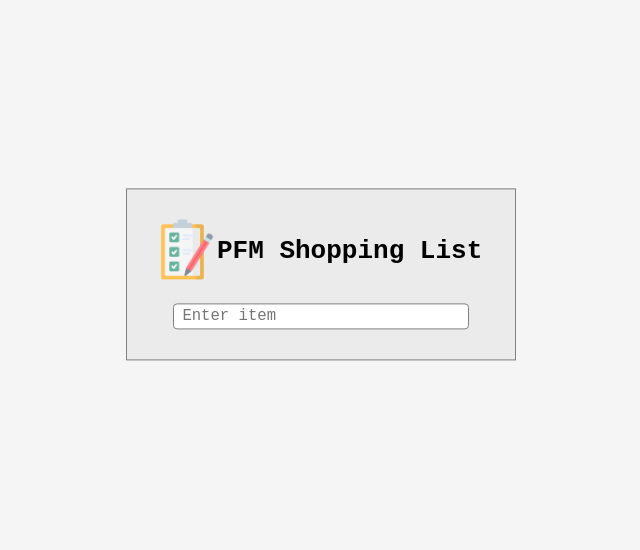
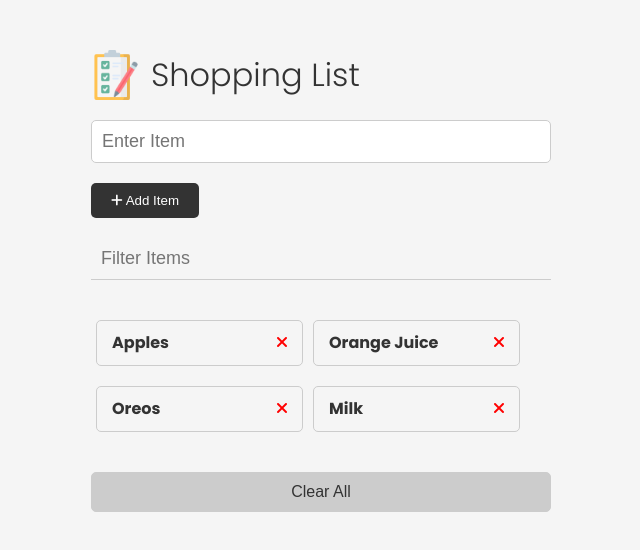
Before and after one commit to Laoditius-M/shoppingList, a plain HTML site: page index.html in a window 1280 px wide. Shown: the whole page, without its empty margins (319-959 px from the left). Drawn offline with Linux system fonts and the light colour scheme.

Commit message:
Laoditius-M

```diff
--- a/index.html
+++ b/index.html
@@ -1,26 +1,69 @@
-<!DOCTYPE html>
+    <!DOCTYPE html>
 <html lang="en">
+
 <head>
-    <meta charset="UTF-8">
-    <meta name="viewport" content="width=device-width, initial-scale=1.0">
-    <title>PFM Shopping List</title>
-    <link href="style.css" rel="stylesheet">
+    <meta charset="UTF-8" />
+    <meta http-equiv="X-UA-Compatible" content="IE=edge" />
+    <meta name="viewport" content="width=device-width, initial-scale=1.0" />
+    <link rel="stylesheet" href="https://cdnjs.cloudflare.com/ajax/libs/font-awesome/6.1.2/css/all.min.css"
+        integrity="sha512-1sCRPdkRXhBV2PBLUdRb4tMg1w2YPf37qatUFeS7zlBy7jJI8Lf4VHwWfZZfpXtYSLy85pkm9GaYVYMfw5BC1A=="
+        crossorigin="anonymous" referrerpolicy="no-referrer" />
+    <link rel="stylesheet" href="style.css" />
+    <title>Shopping List</title>
 </head>
+
 <body>
-    <div class="list-container">
-        <div class="content">
-            <div class="heading d-flex">
-                <div class="heading-icon">
-                    <img src="checklist1.png" width="60" alt="">
-                </div>
-                <div class="heading-text">
-                    <h1>PFM Shopping List</h1>
-                </div>
+    <div class="container">
+        <header>
+            <img src="images/checklist1.png" alt="" width="50" />
+            <h1>Shopping List</h1>
+        </header>
+        <form id="item-form">
+            <div class="form-control">
+                <input type="text" class="form-input" id="item-input" name="item" placeholder="Enter Item" />
             </div>
-            <div class="input-box m-top">
-                <input type="text" name="shop-item" id="shop-item" placeholder="Enter item">
+            <div class="form-control">
+                <button type="submit" class="btn">
+                    <i class="fa-solid fa-plus"></i> Add Item
+                </button>
             </div>
+        </form>
+
+        <div class="filter">
+            <input type="text" class="form-input-filter" id="filter" placeholder="Filter Items" />
         </div>
+
+        <ul id="item-list" class="items">
+            <li>
+                Apples
+                <button class="remove-item btn-link text-red">
+                    <i class="fa-solid fa-xmark"></i>
+                </button>
+            </li>
+            <li>
+                Orange Juice
+                <button class="remove-item btn-link text-red">
+                    <i class="fa-solid fa-xmark"></i>
+                </button>
+            </li>
+            <li>
+                Oreos
+                <button class="remove-item btn-link text-red">
+                    <i class="fa-solid fa-xmark"></i>
+                </button>
+            </li>
+            <li>
+                Milk
+                <button class="remove-item btn-link text-red">
+                    <i class="fa-solid fa-xmark"></i>
+                </button>
+            </li>
+        </ul>
+
+        <button id="clear" class="btn-clear">Clear All</button>
     </div>
+
+    <script src="script.js"></script>
 </body>
+
 </html>
--- a/style.css
+++ b/style.css
@@ -1,59 +1,126 @@
-*{
+@import url('https://fonts.googleapis.com/css2?family=Poppins:wght@300;400;700&display=swap');
+
+*,
+*::before,
+*::after {
+    margin: 0;
     padding: 0;
-    margin: 0;
     box-sizing: border-box;
-    font-family: monospace;
 }
 
-body{
+body {
+    font-family: 'Poppins', sans-serif;
+    font-size: 16px;
+    line-height: 1.5;
+    color: #333;
     background-color: #f5f5f5;
 }
 
-/*---Main formats---*/
-.d-flex{
+header {
     display: flex;
+    justify-content: flex-start;
     align-items: center;
+    margin-bottom: 20px;
 }
 
-.m-top{
-    margin-top: 20px;
+header h1 {
+    font-weight: 300;
+    margin-left: 10px;
 }
 
-.m-bottom{
-    margin-bottom: 40px;
-}
-/*---Main formats---*/
-
-/*---Form---*/
-.list-container{
-    background-color: #ebebeb;
-    border: 1px solid grey;
-    width: 30em;
-    height: auto;
-    padding: 30px;
-    position: absolute;
-    top: 30%;
-    left: 50%;
-    transform: translate(-50%, -30%);
+.container {
+    max-width: 500px;
+    margin: 30px auto;
+    padding: 20px;
 }
 
-.list-container .input-box{
+/* Form & Input */
+.form-input {
     width: 100%;
-    height: 2rem;
-    text-align: center;
-}
-
-.list-container .input-box input{
-    height: 100%;
-    width: 90%;
-    border: 1px solid gray;
-    border-radius: 4px;
-    padding: 2px 8px;
-    font-size: 1.2rem;;
+    font-size: 18px;
+    margin-bottom: 20px;
+    padding: 10px;
+    border: 1px solid #ccc;
+    border-radius: 5px;
     outline: none;
 }
 
-#shop-item{
-    background-color: #fff;
+.form-input-filter {
+    margin-top: 20px;
+    width: 100%;
+    font-size: 18px;
+    margin-bottom: 20px;
+    padding: 10px;
+    border: none;
+    border-bottom: 1px solid #ccc;
+    background: transparent;
+    outline: none;
 }
-/*---Form---*/
+
+/* Buttons */
+.btn {
+    background-color: #333;
+    color: #fff;
+    border: none;
+    border-radius: 5px;
+    padding: 10px 20px;
+    cursor: pointer;
+}
+
+.btn:hover {
+    background-color: #444;
+}
+
+.btn-link {
+    font-size: 16px;
+    background-color: transparent;
+    color: #333;
+    border: none;
+    padding: 0;
+    cursor: pointer;
+}
+
+.btn-clear {
+    margin-top: 20px;
+    width: 100%;
+    font-size: 16px;
+    background-color: #ccc;
+    color: #333;
+    border: 1px solid #ccc;
+    border-radius: 5px;
+    padding: 10px 20px;
+    cursor: pointer;
+}
+
+.btn-clear:hover {
+    background-color: #bbbaba;
+}
+
+.text-red {
+    color: red;
+}
+
+/* Items */
+
+.items {
+    margin-top: 20px;
+    display: flex;
+    flex-wrap: wrap;
+}
+
+.items li {
+    display: flex;
+    justify-content: space-between;
+    width: 45%;
+    border: 1px solid #ccc;
+    border-radius: 5px;
+    padding: 10px 15px;
+    margin: 0 5px 20px;
+    font-weight: 700;
+}
+
+@media (max-width: 500px) {
+    .items li {
+        width: 100%;
+    }
+}
```
Also changed, not shown: images/checklist1.png (renamed from checklist1.png), images/checklist2.png (renamed from checklist2.png).
